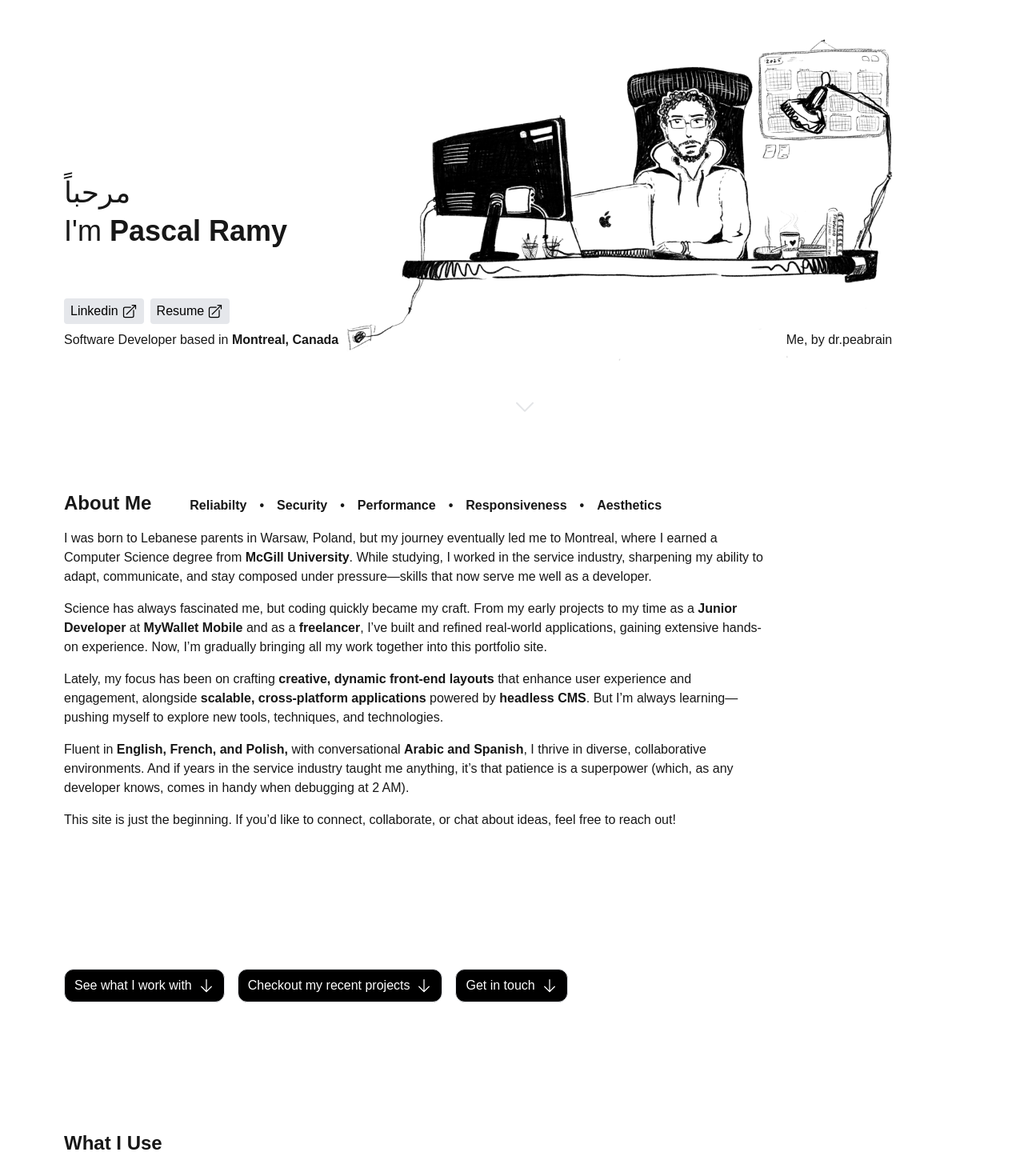
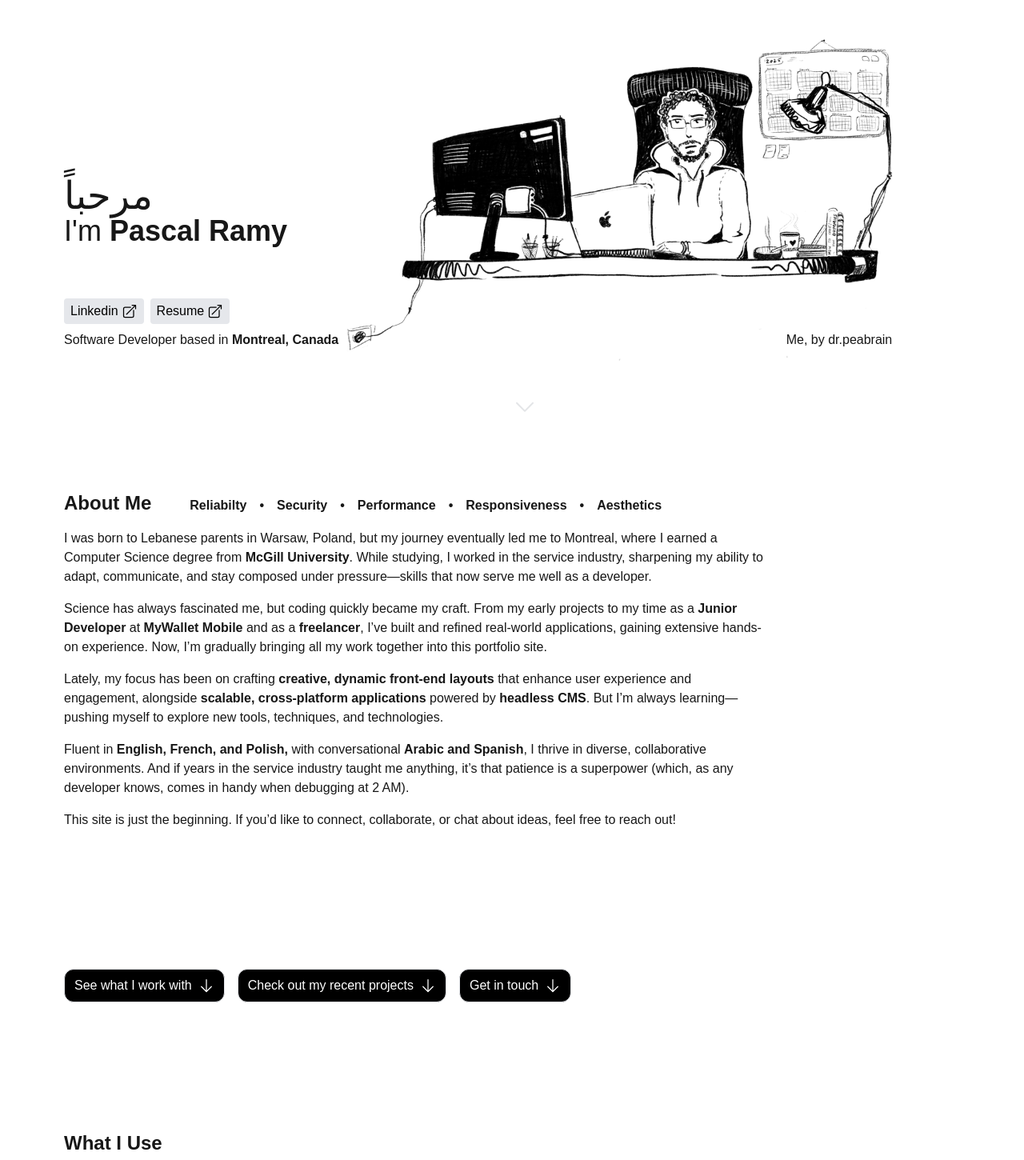
Before and after one commit to pascalramy00/portfolio-site, a Next.js app: page / in a window 1280 px wide. Shown: the part 267-1717 px from the top of the page at 80% size. Built offline with nearby package versions, Linux system fonts and the light colour scheme.

Commit message:
fix minor design issues

```diff
--- a/src/app/layout.tsx
+++ b/src/app/layout.tsx
@@ -26,7 +26,7 @@ export const metadata: Metadata = {
 		siteName: "Portfolio | Pascal Ramy",
 		images: [
 			{
-				url: "/og-image.png",
+				url: "/og_image_portfolio.png",
 				width: 1200,
 				height: 630,
 			},
--- a/src/components/ui/animations/AnimatedGreeting.tsx
+++ b/src/components/ui/animations/AnimatedGreeting.tsx
@@ -24,7 +24,7 @@ const AnimatedGreeting = () => {
 				exit={{ rotateX: -90, opacity: 0 }}
 				transition={{ duration: 0.5, ease: "easeInOut" }}
 				className={`inline-block w-full h-[3rem] ${
-					index === 4 && "text-5xl"
+					index === 2 && "text-5xl"
 				}`}
 			>
 				{words[index]}
--- a/src/components/ui/elements/AboutSectionLinks.tsx
+++ b/src/components/ui/elements/AboutSectionLinks.tsx
@@ -17,7 +17,7 @@ const AboutSectionLinks = () => {
 
 			<NavLink
 				href="#projects"
-				label="Checkout my recent projects"
+				label="Check out my recent projects"
 				Icon={ArrowDownIcon}
 				className={classes}
 			/>
```
Also changed, not shown: public/og-image.png (deleted), public/og_image_portfolio.png (added).
